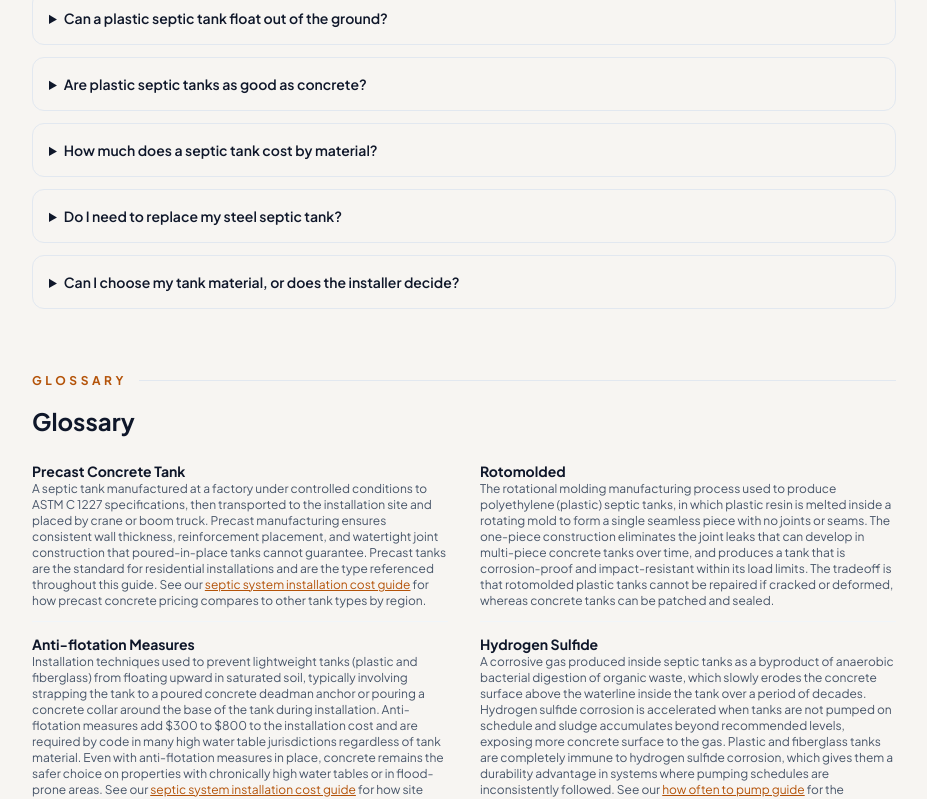
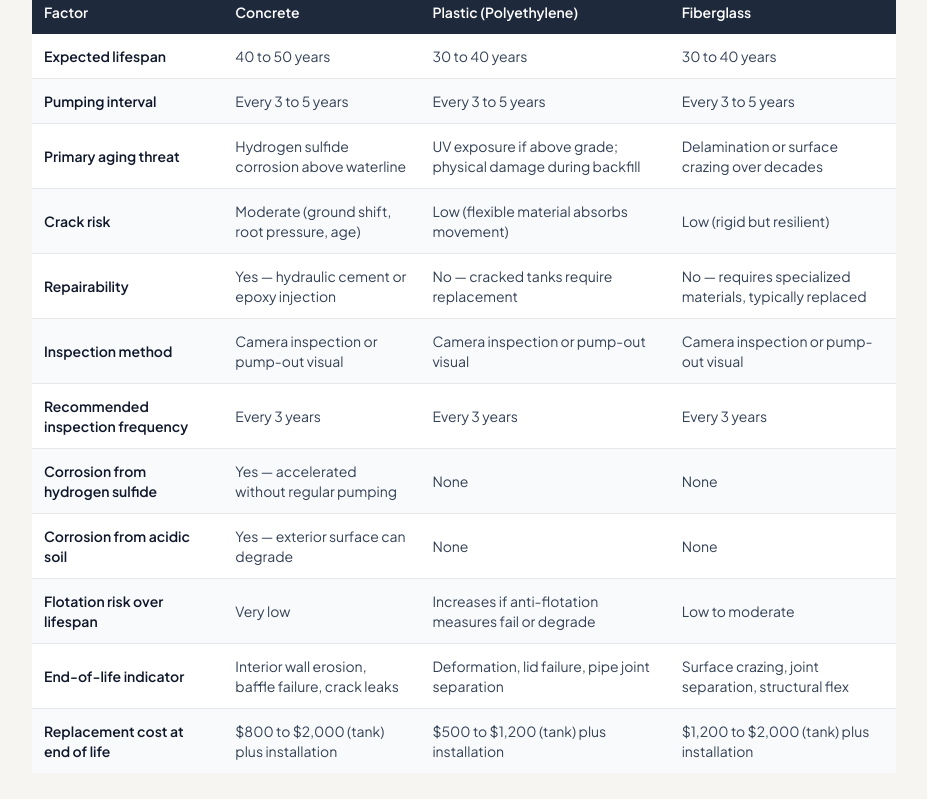
Before and after one commit to thebasementguide2026/theseptic.guide-, a Next.js app: page /comparisons/concrete-vs-plastic-vs-fiberglass-septic-tanks in a window 1280 px wide. Shown: the part 6540-7339 px from the top of the page, without its empty margins (176-1103 px from the left). Built offline with nearby package versions, Linux system fonts and the light colour scheme.

Commit message:
Add 12-row Lifespan and Maintenance by Material table above FAQ on concrete-vs-plastic-vs-fiberglass

```diff
--- a/app/comparisons/concrete-vs-plastic-vs-fiberglass-septic-tanks/page.tsx
+++ b/app/comparisons/concrete-vs-plastic-vs-fiberglass-septic-tanks/page.tsx
@@ -357,6 +357,101 @@ export default function ConcreteVsPlasticVsFiberglass() {
           </div>
         </div>
 
+        {/* Lifespan and Maintenance by Material */}
+        <div className='border-t border-slate-100 pt-16 mt-16 mb-16'>
+          <div className='flex items-center space-x-3 mb-4'>
+            <span className='text-amber-700 font-bold tracking-[0.3em] text-xs uppercase'>Lifespan &amp; Maintenance</span>
+            <div className='flex-1 h-px bg-slate-200'></div>
+          </div>
+          <h2 className='text-2xl font-bold text-slate-900 mb-6'>Lifespan and Maintenance by Material</h2>
+          <div className='overflow-x-auto'>
+            <table className='w-full text-sm border-collapse'>
+              <thead>
+                <tr className='bg-slate-800 text-white'>
+                  <th className='p-3 text-left font-semibold'>Factor</th>
+                  <th className='p-3 text-left font-semibold'>Concrete</th>
+                  <th className='p-3 text-left font-semibold'>Plastic (Polyethylene)</th>
+                  <th className='p-3 text-left font-semibold'>Fiberglass</th>
+                </tr>
+              </thead>
+              <tbody className='divide-y divide-gray-200'>
+                <tr className='bg-white'>
+                  <td className='p-3 text-slate-900 font-semibold'>Expected lifespan</td>
+                  <td className='p-3 text-slate-700'>40 to 50 years</td>
+                  <td className='p-3 text-slate-700'>30 to 40 years</td>
+                  <td className='p-3 text-slate-700'>30 to 40 years</td>
+                </tr>
+                <tr className='bg-gray-50'>
+                  <td className='p-3 text-slate-900 font-semibold'>Pumping interval</td>
+                  <td className='p-3 text-slate-700'>Every 3 to 5 years</td>
+                  <td className='p-3 text-slate-700'>Every 3 to 5 years</td>
+                  <td className='p-3 text-slate-700'>Every 3 to 5 years</td>
+                </tr>
+                <tr className='bg-white'>
+                  <td className='p-3 text-slate-900 font-semibold'>Primary aging threat</td>
+                  <td className='p-3 text-slate-700'>Hydrogen sulfide corrosion above waterline</td>
+                  <td className='p-3 text-slate-700'>UV exposure if above grade; physical damage during backfill</td>
+                  <td className='p-3 text-slate-700'>Delamination or surface crazing over decades</td>
+                </tr>
+                <tr className='bg-gray-50'>
+                  <td className='p-3 text-slate-900 font-semibold'>Crack risk</td>
+                  <td className='p-3 text-slate-700'>Moderate (ground shift, root pressure, age)</td>
+                  <td className='p-3 text-slate-700'>Low (flexible material absorbs movement)</td>
+                  <td className='p-3 text-slate-700'>Low (rigid but resilient)</td>
+                </tr>
+                <tr className='bg-white'>
+                  <td className='p-3 text-slate-900 font-semibold'>Repairability</td>
+                  <td className='p-3 text-slate-700'>Yes &mdash; hydraulic cement or epoxy injection</td>
+                  <td className='p-3 text-slate-700'>No &mdash; cracked tanks require replacement</td>
+                  <td className='p-3 text-slate-700'>No &mdash; requires specialized materials, typically replaced</td>
+                </tr>
+                <tr className='bg-gray-50'>
+                  <td className='p-3 text-slate-900 font-semibold'>Inspection method</td>
+                  <td className='p-3 text-slate-700'>Camera inspection or pump-out visual</td>
+                  <td className='p-3 text-slate-700'>Camera inspection or pump-out visual</td>
+                  <td className='p-3 text-slate-700'>Camera inspection or pump-out visual</td>
+                </tr>
+                <tr className='bg-white'>
+                  <td className='p-3 text-slate-900 font-semibold'>Recommended inspection frequency</td>
+                  <td className='p-3 text-slate-700'>Every 3 years</td>
+                  <td className='p-3 text-slate-700'>Every 3 years</td>
+                  <td className='p-3 text-slate-700'>Every 3 years</td>
+                </tr>
+                <tr className='bg-gray-50'>
+                  <td className='p-3 text-slate-900 font-semibold'>Corrosion from hydrogen sulfide</td>
+                  <td className='p-3 text-slate-700'>Yes &mdash; accelerated without regular pumping</td>
+                  <td className='p-3 text-slate-700'>None</td>
+                  <td className='p-3 text-slate-700'>None</td>
+                </tr>
+                <tr className='bg-white'>
+                  <td className='p-3 text-slate-900 font-semibold'>Corrosion from acidic soil</td>
+                  <td className='p-3 text-slate-700'>Yes &mdash; exterior surface can degrade</td>
+                  <td className='p-3 text-slate-700'>None</td>
+                  <td className='p-3 text-slate-700'>None</td>
+                </tr>
+                <tr className='bg-gray-50'>
+                  <td className='p-3 text-slate-900 font-semibold'>Flotation risk over lifespan</td>
+                  <td className='p-3 text-slate-700'>Very low</td>
+                  <td className='p-3 text-slate-700'>Increases if anti-flotation measures fail or degrade</td>
+                  <td className='p-3 text-slate-700'>Low to moderate</td>
+                </tr>
+                <tr className='bg-white'>
+                  <td className='p-3 text-slate-900 font-semibold'>End-of-life indicator</td>
+                  <td className='p-3 text-slate-700'>Interior wall erosion, baffle failure, crack leaks</td>
+                  <td className='p-3 text-slate-700'>Deformation, lid failure, pipe joint separation</td>
+                  <td className='p-3 text-slate-700'>Surface crazing, joint separation, structural flex</td>
+                </tr>
+                <tr className='bg-gray-50'>
+                  <td className='p-3 text-slate-900 font-semibold'>Replacement cost at end of life</td>
+                  <td className='p-3 text-slate-700'>$800 to $2,000 (tank) plus installation</td>
+                  <td className='p-3 text-slate-700'>$500 to $1,200 (tank) plus installation</td>
+                  <td className='p-3 text-slate-700'>$1,200 to $2,000 (tank) plus installation</td>
+                </tr>
+              </tbody>
+            </table>
+          </div>
+        </div>
+
         {/* FAQ */}
         <div className='mb-16'>
           <div className='flex items-center space-x-3 mb-4'>
```
